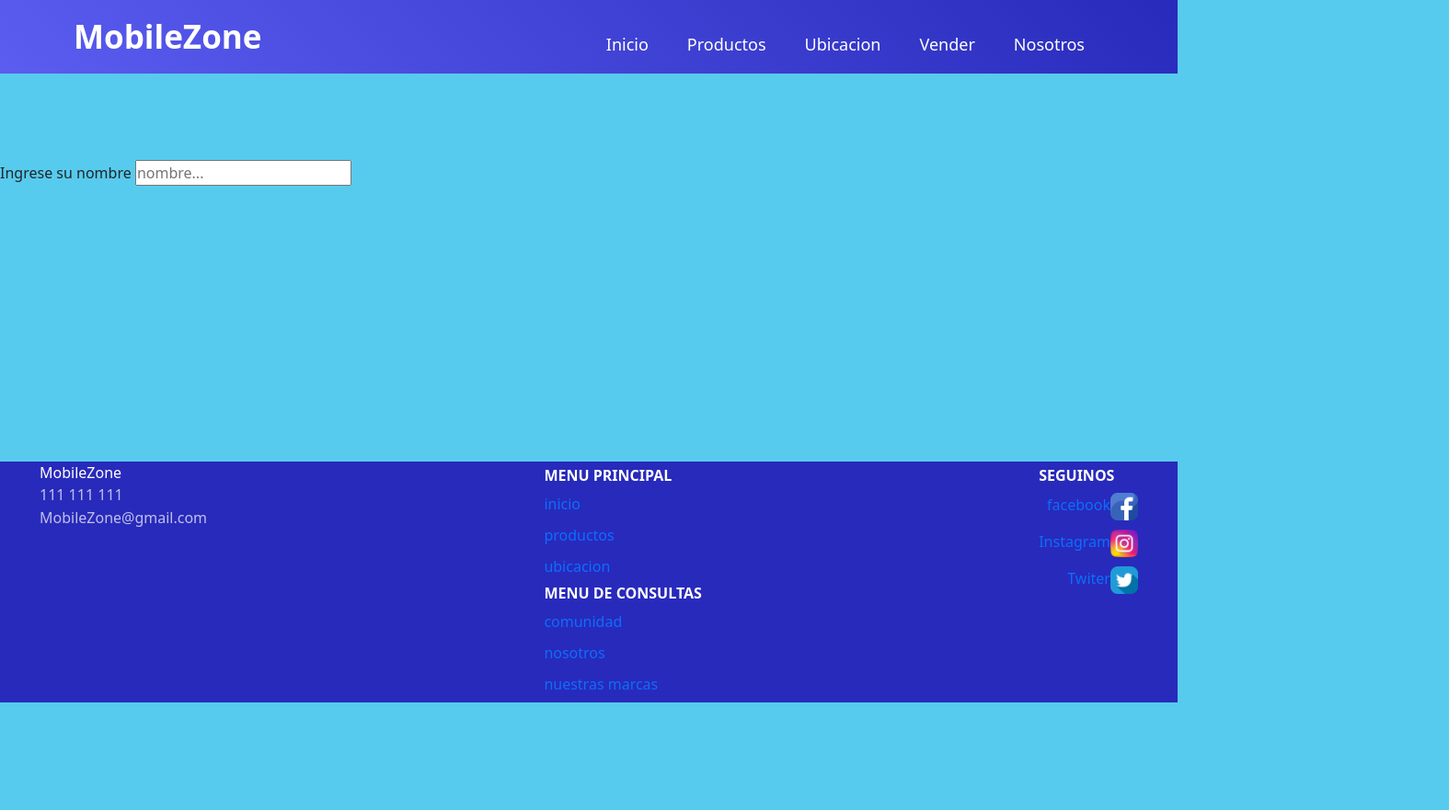
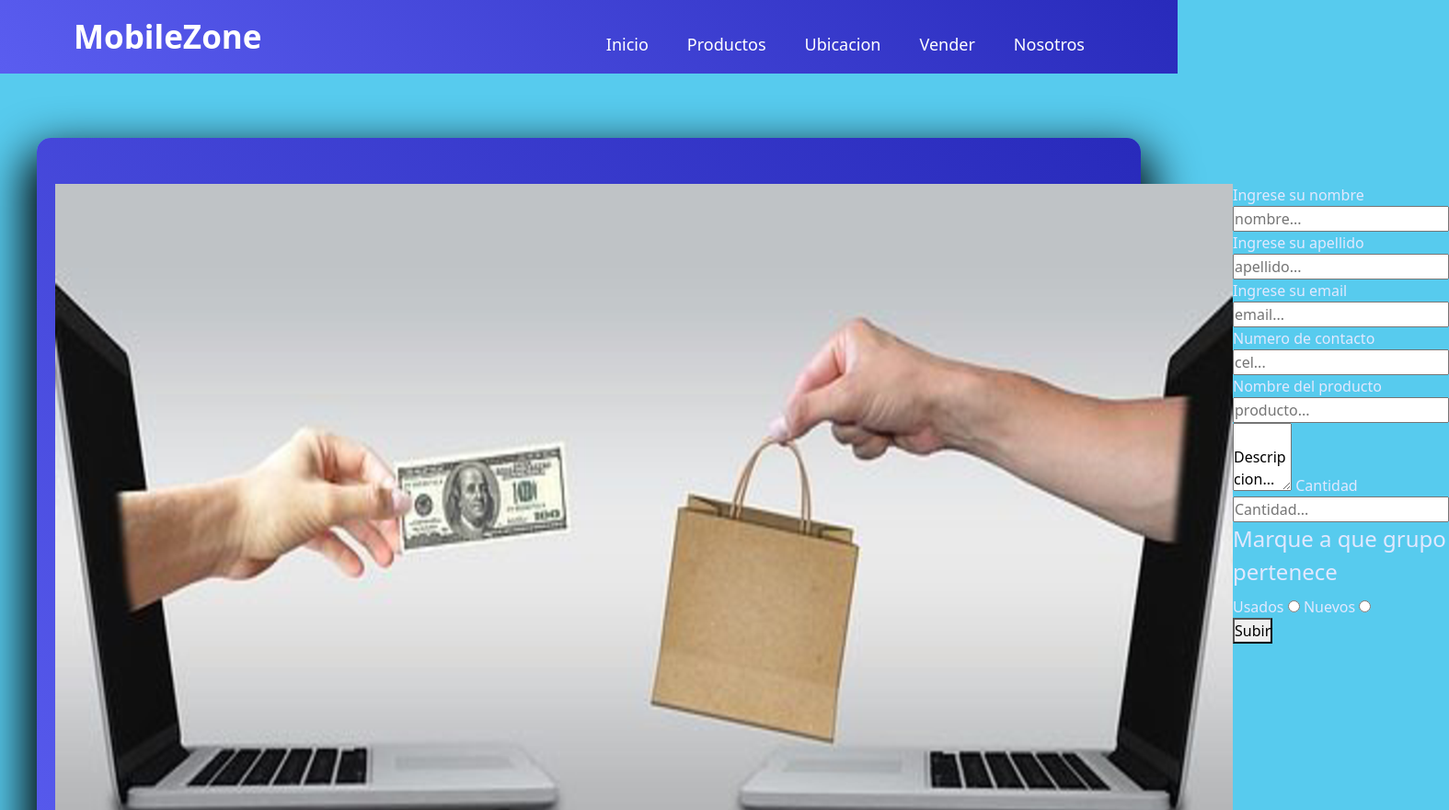
Before and after one commit to ismaelmaizon/MobileZone-Maizon, a website: page page/vender.html in a window 1280 px wide. Shown: the top 881 px of the page at 92% size, 1575 px wide, since content can reach past the window. Before the commit the page ends 800 px from the top, so only its background shows below. Drawn offline with nearby package versions, Linux system fonts and the light colour scheme.

Commit message:
agregando doc _ventas.scss 2

```diff
--- a/page/vender.html
+++ b/page/vender.html
@@ -49,13 +49,36 @@
     </header>
 
     <main>
-        <section class="caja__venta">
+        <section class="caja__venta container1">
             <div class="caja__venta-img">
-                <img src="" alt="">
+                <img src="../Imagenes/ventas.png" alt="">
             </div>
             <div class="caja__venta-input">
                 <label for="nombre">Ingrese su nombre</label>
                 <input type="text" id="nombre" name="nombre" placeholder="nombre...">
+                <label for="apellido">Ingrese su apellido</label>
+                <input type="text" id="apellido" name="apellido" placeholder="apellido...">
+                <label for="email">Ingrese su email</label>
+                <input type="email" id="email" name="email" placeholder="email...">
+                <label for="cel">Numero de contacto</label>
+                <input type="number" id="cel" name="cel" placeholder="cel...">
+                <label for="producto">Nombre del producto</label>
+                <input type="text" id="producto" name="producto" placeholder="producto...">
+                <textarea name="texto" id="texto" cols="5" rows="3" placeholder=""> Descripcion... </textarea>
+                <label for="producto">Cantidad</label>
+                <input type="number" id="Cantidad" name="Cantidad" placeholder="Cantidad...">
+                <br>
+                <fieldset>
+
+                    <legend>Marque a que grupo pertenece</legend>
+                    <label for="Usados">Usados</label>
+                    <input type="radio" id="Usados" name="grupo">
+                    <label for="Nuevos">Nuevos</label>
+                    <input type="radio" id="Nuevos" name="grupo">
+
+                </fieldset>
+                <INput:image></INput:image>
+                <button type="submit">Subir</button>
             </div>
         </section>
 
--- a/sass/_ventas.scss
+++ b/sass/_ventas.scss
@@ -0,0 +1,18 @@
+
+
+
+.caja__venta {
+
+    @include transform;
+
+    display:grid;
+    grid-template-columns: repeat(2, 1fr);
+
+
+    &__venta-img {
+        img {
+            width: 15%;
+            height: 100%;
+        }
+    }
+}
--- a/sass/index.scss
+++ b/sass/index.scss
@@ -1,6 +1,8 @@
 @import 'variables';
 
 @import 'productos';
+
+@import 'ventas';
 
 @import 'footer';
 
```
Also changed, not shown: css/style.css.
